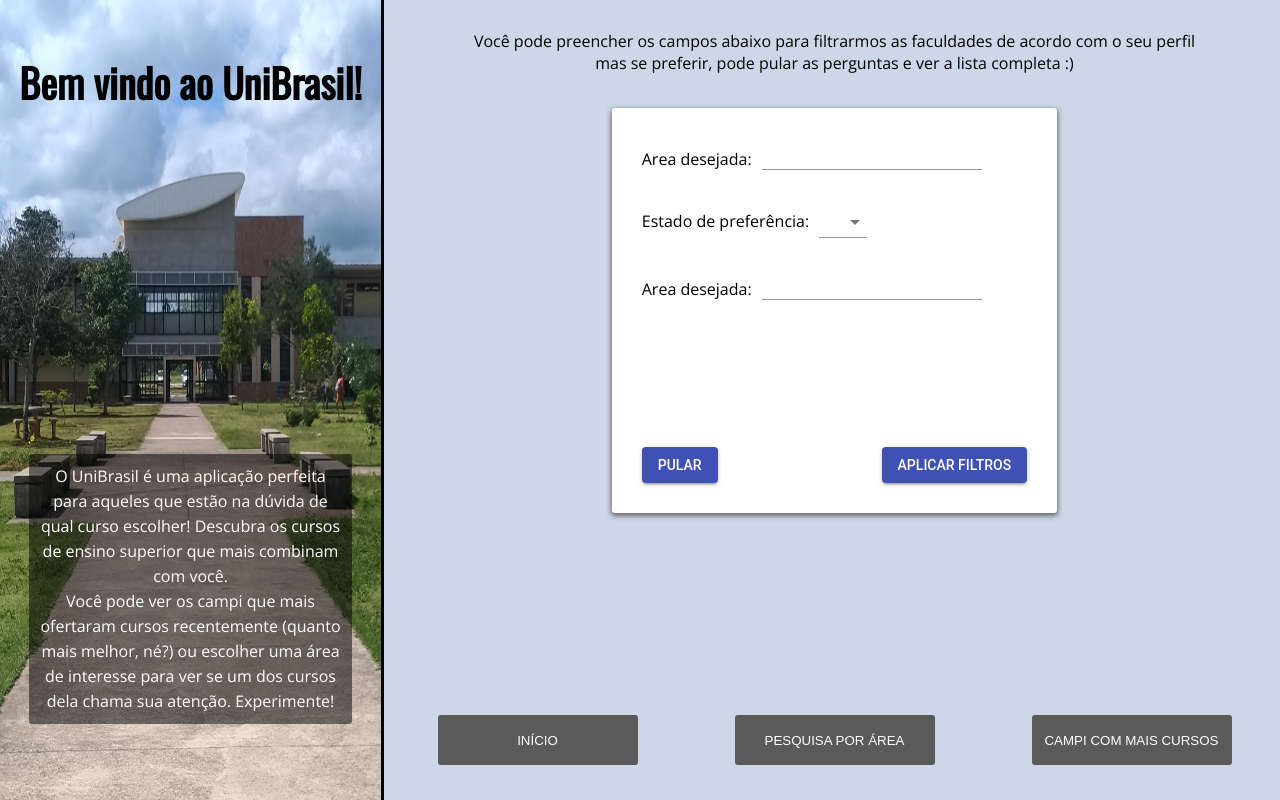
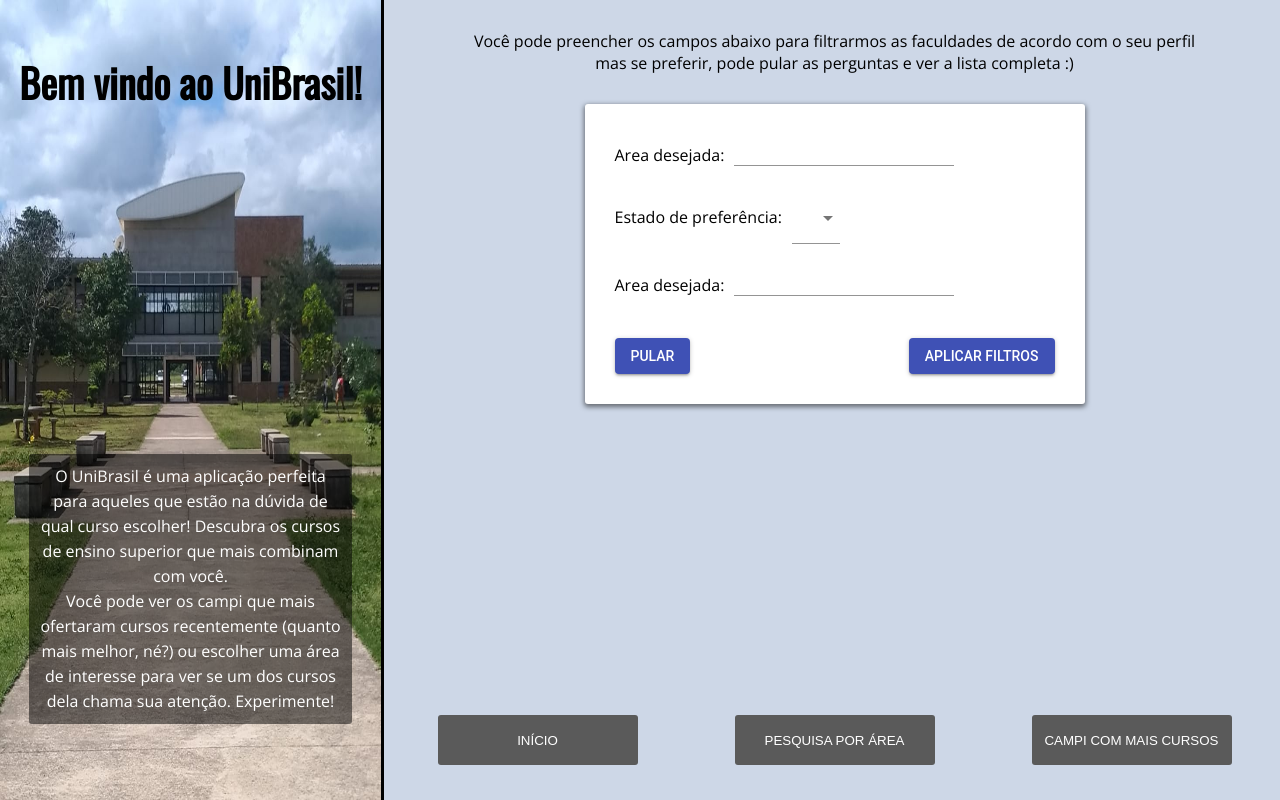
Before and after one commit to devNatron/integradoWEB, a React (Create React App) app in the folder app/: page / in a window 1280 px wide. Built offline with nearby package versions, Linux system fonts and the light colour scheme.

Commit message:
tabela tamanho dinamico, passagem de filtros para tabela

```diff
--- a/app/src/components/Home/index.js
+++ b/app/src/components/Home/index.js
@@ -1,5 +1,5 @@
 import React from 'react'
-import {NavLink} from 'react-router-dom';
+import {Link} from 'react-router-dom';
 
 import './styles.css'
 
@@ -7,7 +7,19 @@ import Button from '@material-ui/core/Button';
 import Input from '@material-ui/core/TextField';
 import NativeSelect from '@material-ui/core/NativeSelect';
 
-export default () => (
+
+class Home extends React.Component {
+    state = {
+        area: "",
+        area2: "",
+    }
+
+    handleChange(event) {
+        this.setState({ [event.target.name]: event.target.value})
+    }
+
+    render(){
+        return (
             <main className="Content page">
                 <div className="intro-wrapper">
                     <p>Você pode preencher os campos abaixo para filtrarmos as faculdades de acordo com o seu perfil<br/>
@@ -15,10 +27,11 @@ export default () => (
                 </div>
                 <div className="form-wrapper">
                     <form>
-                {/* https://material-ui.com/demos/text-fields/ */}
+                        <div className="filters-wrapper">
                             <div>
                                 <label>Area desejada: </label>
-                    <Input id="area" name="area" className="input-area"></Input>
+                                <Input id="area" name="area" className="input-area" value={this.state.area}
+                                onChange={this.handleChange.bind(this)}/>
                             </div>
                             <div>
                                 <label>Estado de preferência: </label>
@@ -26,15 +39,24 @@ export default () => (
                             </div>
                             <div>
                                 <label>Area desejada: </label>
-                    <Input id="area2" name="area2" className="input-area2"></Input>
+                                <Input id="area2" name="area2" className="input-area2" value={this.state.area2}
+                                onChange={this.handleChange.bind(this)}/>
+                            </div>
                         </div>
                         <div id="botoes">
-                    <NavLink to="/tabela" activeClassName="active">
+                            <Link to={{ pathname:'/tabela', data:{filter: false}}} activeClassName="active">
                                 <Button id="pular" variant="contained" color="primary">Pular</Button>
-                    </NavLink>
+                            </Link>
+                            <Link to={{ pathname:'/tabela', data:{filter: true, area: this.state.area}}} activeClassName="active">
                                 <Button id="aplicar" variant="contained" color="primary">Aplicar Filtros</Button>
+                            </Link>
                         </div>
                     </form>
                 </div>
             </main >
-);
+        )
+    }
+}
+
+export default Home
+/* https://material-ui.com/demos/text-fields/ */
--- a/app/src/components/Home/styles.css
+++ b/app/src/components/Home/styles.css
@@ -22,13 +22,10 @@ main{
     box-shadow: 0px 2px 5px 1px rgba(0,0,0,0.5);
 
     border-radius: 3px;
-    height: 60%;
-    width: 50%;
+    width: 500px;
+    height: 300px;
 
     padding: 30px;
-    margin: 4px 2px;
-
-
 }
 
 .form-wrapper form {
@@ -41,8 +38,16 @@ main{
     font-family: 'Open Sans', sans-serif;
 }
 
-.form-wrapper form > div {
-    margin-bottom: 30px;
+.filters-wrapper{
+    width: auto;
+    display: flex;
+    flex-direction: column;
+    align-items: left;
+}
+
+.filters-wrapper div{
+    margin-bottom: 10px;
+    display: inline-block;
 }
 
 .form-wrapper form div label {
--- a/app/src/components/Templates/Nav/index.js
+++ b/app/src/components/Templates/Nav/index.js
@@ -3,10 +3,10 @@ import DarkButton from '../../Utils/DarkButton';
 
 import './styles.css';
 
-export default () => (
+export default (props) => (
     <div className="Nav">
         <DarkButton nome="Início" link="/home"/>
-        <DarkButton nome="Pesquisa por área" link="/tabela" />
+        <DarkButton nome="Pesquisa por área" link="/tabela"/>
         <DarkButton nome="Campi com mais cursos" link="/"/>
     </div>
 );
--- a/app/src/components/Templates/Table/index.js
+++ b/app/src/components/Templates/Table/index.js
@@ -29,7 +29,7 @@ let options = {
     pagination:"local",
     paginationSize:5,
     data:tableData,
-    layout:"fitColumns",
+    layout:"fitDataFill",
 }
 
 const colorOptions = {
@@ -44,10 +44,10 @@ const columns = [
     {title:'campus', field:"campus", sorter:"string", align:"center", formatter:"plaintext"},
     {title:'estado', field:"estado", sorter:"string", align:"center", formatter:"plaintext"},
     {title:'cidade', field:"cidade", sorter:"string", align:"center", formatter:"plaintext"},
-    {title:'curso', field:"curso", sorter:"string", align:"center", formatter:"plaintext", widthGrow:3},
+    {title:'curso', field:"curso", sorter:"string", align:"center", formatter:"plaintext"},
     {title:'grau', field:"grau", sorter:"string", align:"center", formatter:"plaintext"},
     {title:'turno', field:"turno", sorter:"string", align:"center", formatter:"plaintext"},
-    {title:'duracao', field:"duracao", sorter:"string", align:"center", formatter:"plaintext"},
+    {title:'duracao (semestre(s)', field:"duracao", sorter:"string", align:"center", formatter:"plaintext"},
     {title:'enade', field:"enade", sorter:"number", formatter:"number"},
     /* {
         title: "Favourite Color",
@@ -86,6 +86,10 @@ const columns = [
 
 class Table extends React.Component {
     //ref.table.setFilter("uptime", ">", 10);
+    componentDidMount() {
+        console.log(this.props)
+    }
+
     setFilter = () => {
         setTimeout(() => {
             console.log(this.ref.table)
--- a/app/src/components/Templates/Table/styles.css
+++ b/app/src/components/Templates/Table/styles.css
@@ -1,5 +1,6 @@
 .table{
-    width: 81%;
+    width: auto;
+    max-width: 90%;
     max-height: 80%;
     font-family: 'Open Sans', sans-serif;
     border: 4px solid black;
--- a/app/src/main/Routes.jsx
+++ b/app/src/main/Routes.jsx
@@ -3,6 +3,7 @@ import { Switch, Route, Redirect } from 'react-router'
 
 import Home from '../components/Home/'
 import Table from '../components/Templates/Table'
+import InfoBar from '../components/Templates/InfoBar'
 
 export default props =>
     <Switch location={props.location}>
@@ -11,3 +12,5 @@ export default props =>
         <Route path='/home' component={Home} />
         <Redirect from='*' to='/' />
     </Switch>
+
+/* <Route path='/tabela' render={(props) => <Table {...props}/>} /> */
--- a/app/src/main/app.css
+++ b/app/src/main/app.css
@@ -1,6 +1,10 @@
 * {
     box-sizing: border-box;
     margin: 0;
+}
+
+html, body, #root{
+    height: 100%;
 }
 
 .page {
@@ -16,6 +20,7 @@
         "InfoBar Content"
         "InfoBar Nav";
     height: 100vh;
+    width: 100vw;
     background-color: #F5F5F5;
     background-color: rgb(205,215,231);
     grid-gap: 5px;
```
Lines whose indentation alone changed are shown as unchanged.
